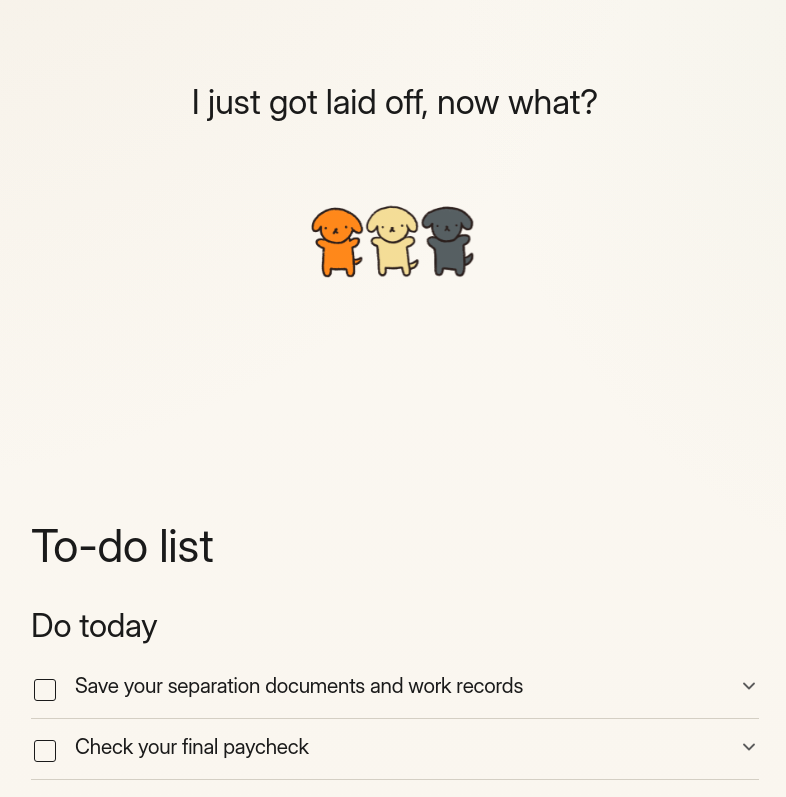
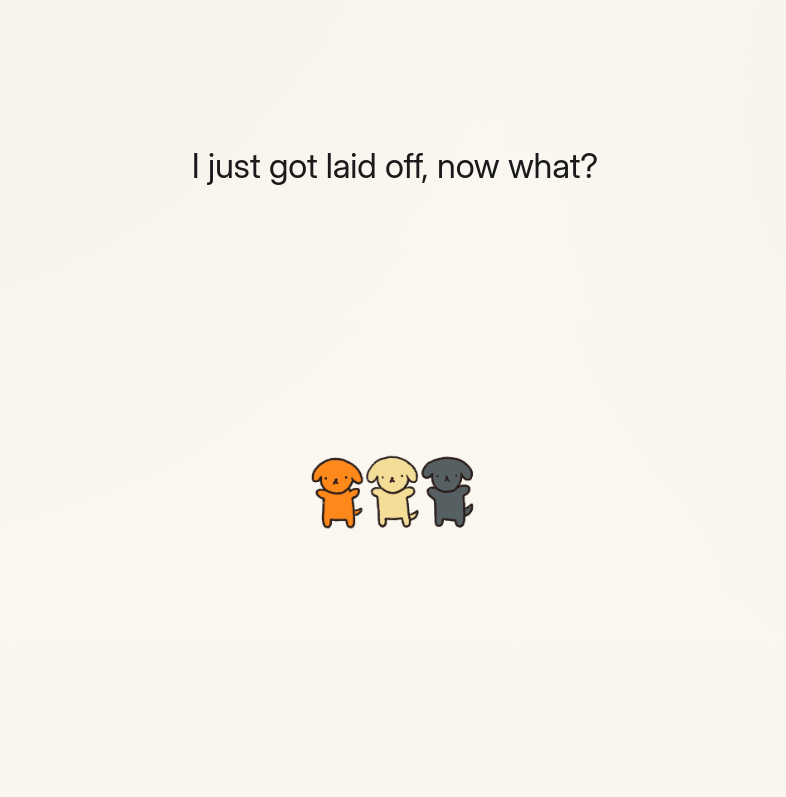
Before and after one commit to sjwtang/ca-layoff-todo, a React (Vite) app: page / in a window 1280 px wide. Shown: the top 797 px of the page, without its empty margins (245-1031 px from the left). Built offline with nearby package versions, Linux system fonts and the light colour scheme; no server answers; a web font is replaced by a local one.

Commit message:
Fill first viewport with hero so to-do starts below fold
Co-authored-by: shirley.tang01 <shirley.tang01@sjsu.edu>

```diff
--- a/src/components/Checklist.tsx
+++ b/src/components/Checklist.tsx
@@ -36,7 +36,7 @@ export function Checklist() {
   return (
     <section
       id="todo"
-      className="animate-fade-up-late mx-auto w-full max-w-3xl px-5 pt-48 sm:pt-60"
+      className="animate-fade-up-late mx-auto w-full max-w-3xl px-5 pt-16 sm:pt-24"
       aria-labelledby="todo-heading"
     >
       <h2
--- a/src/components/Hero.tsx
+++ b/src/components/Hero.tsx
@@ -1,20 +1,22 @@
 export function Hero() {
   return (
     <section
-      className="mx-auto flex w-full max-w-3xl flex-col items-center px-5 pt-14 text-center sm:pt-20"
+      className="mx-auto flex min-h-[100svh] w-full max-w-3xl flex-col items-center px-5 pt-28 text-center sm:pt-36"
       aria-label="Welcome"
     >
       <p className="animate-fade-up m-0 max-w-md font-[family-name:var(--font-brand)] text-[1.75rem] leading-tight sm:text-[2.15rem]">
         I just got laid off, now what?
       </p>
 
+      <div className="flex flex-1 flex-col items-center justify-center pb-24 pt-20 sm:pb-28 sm:pt-28">
         <img
           src="/dogs.png"
           alt="Three illustrated dogs standing side by side"
           width={849}
           height={388}
-        className="animate-fade-up-delay mt-16 w-full max-w-[9.5rem] object-contain sm:mt-20 sm:max-w-[11rem]"
+          className="animate-fade-up-delay w-full max-w-[9.5rem] object-contain sm:max-w-[11rem]"
         />
+      </div>
     </section>
   )
 }
```
Lines whose indentation alone changed are shown as unchanged.
